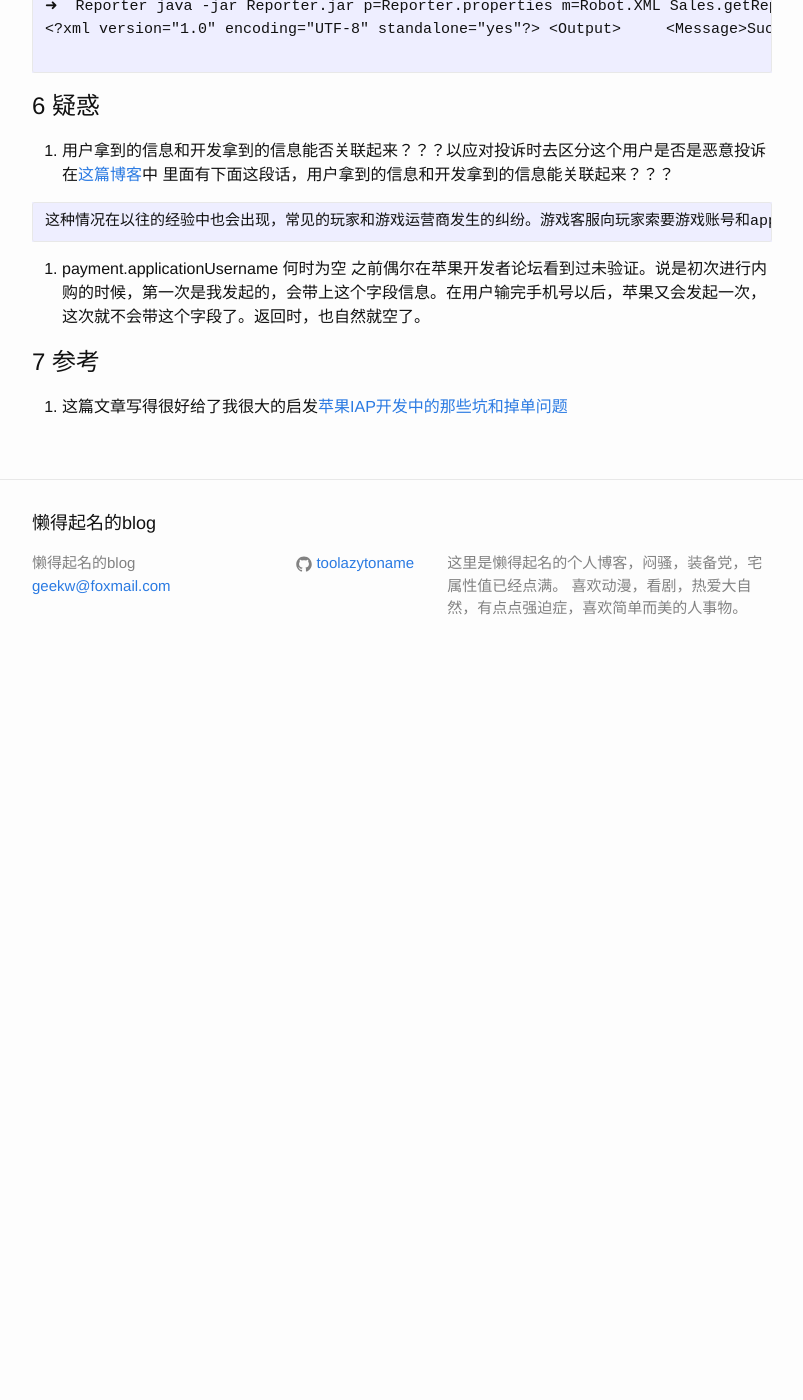
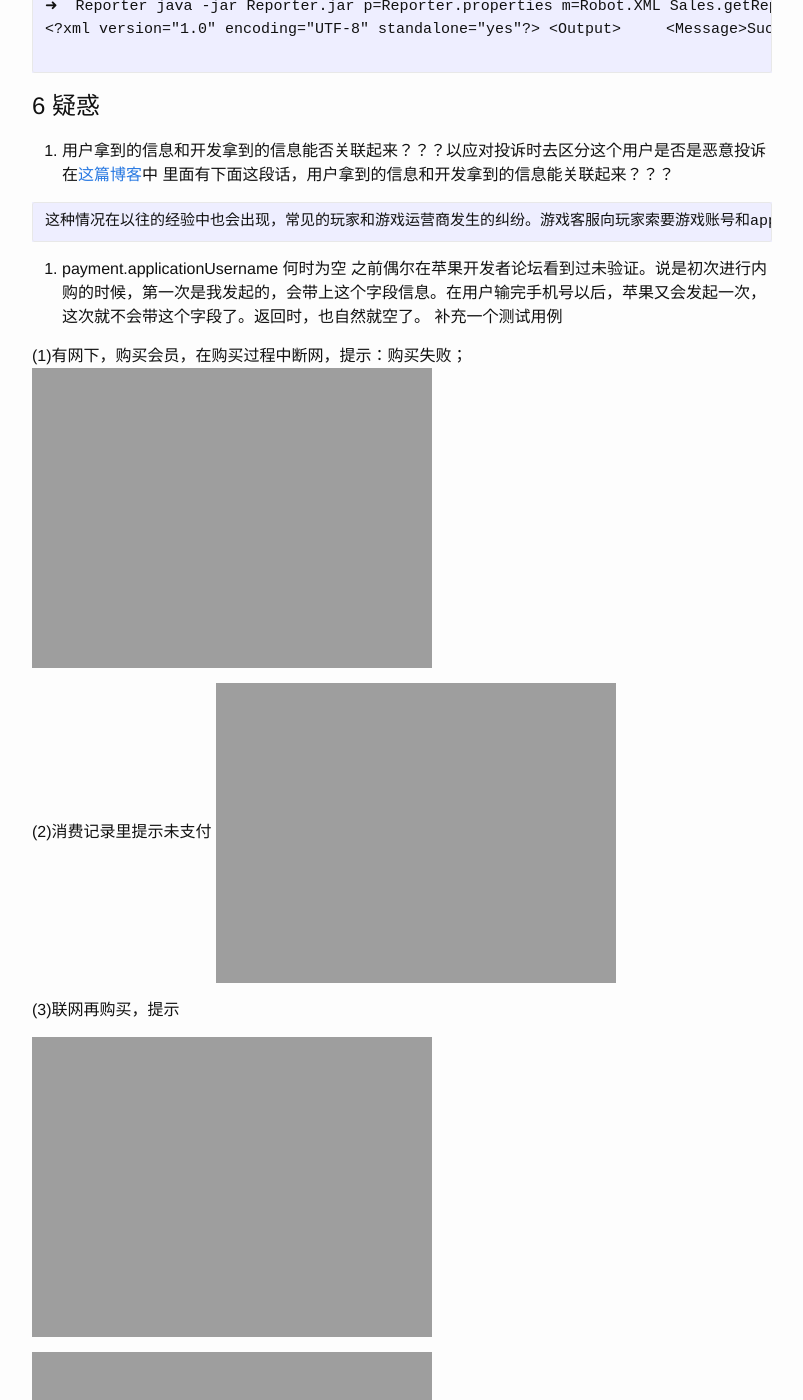
Before and after one commit to toolazytoname/toolazytoname.github.io, a Jekyll site: the page built from _posts/2016-12-07-Optimizing-In-App-Purchases.markdown, in a window 1280 px wide and 1400 px high, scrolled down 2610 px. Shown: the whole window, without its empty margins (238-1041 px from the left). Built offline with Jekyll 4.4.1, drawn with Linux system fonts in a browser that asks for light colours; before the commit the page ends 3290 px from its top, so only the background shows below that.

Commit message:
增加payment.applicationUsername为空的内容补充

```diff
--- a/_posts/2016-12-07-Optimizing-In-App-Purchases.markdown
+++ b/_posts/2016-12-07-Optimizing-In-App-Purchases.markdown
@@ -134,6 +134,22 @@
 
 2. payment.applicationUsername 何时为空
 之前偶尔在苹果开发者论坛看到过未验证。说是初次进行内购的时候，第一次是我发起的，会带上这个字段信息。在用户输完手机号以后，苹果又会发起一次，这次就不会带这个字段了。返回时，也自然就空了。
+补充一个测试用例
+
+(1)有网下，购买会员，在购买过程中断网，提示：购买失败；
+![客户端提示购买失败]({{ site.url }}/assets/2016-12-07-Optimizing-In-App-Purchases1.png)
+
+(2)消费记录里提示未支付
+![消费记录未支付]({{ site.url }}/assets/2016-12-07-Optimizing-In-App-Purchases2.png)
+
+(3)联网再购买，提示
+
+![此项目将免费恢复]({{ site.url }}/assets/2016-12-07-Optimizing-In-App-Purchases3.png)
+
+![付费成功]({{ site.url }}/assets/2016-12-07-Optimizing-In-App-Purchases4.png)
+
+
+
 
 
 # 7 参考<a name="reference"></a>
```
